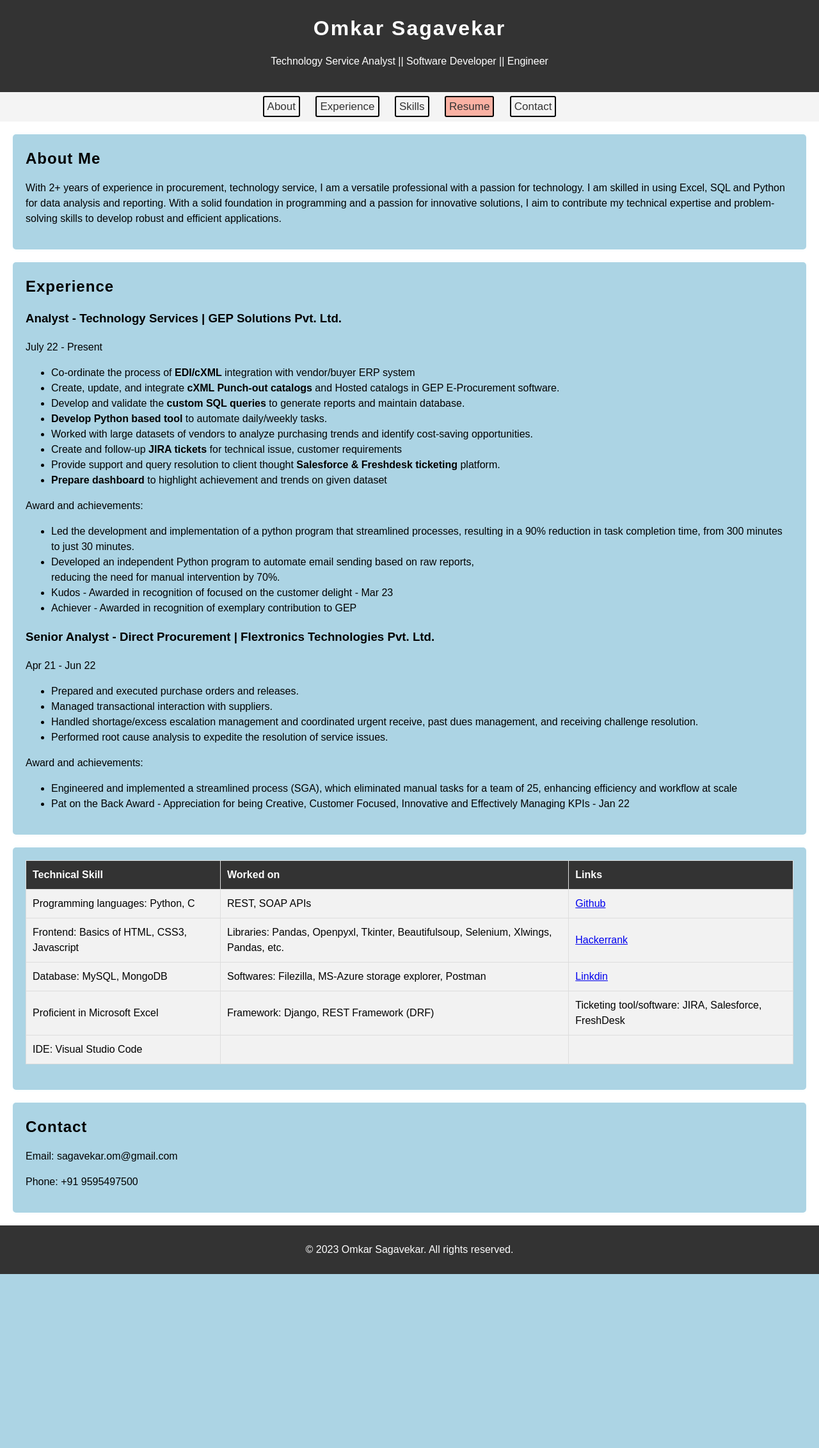
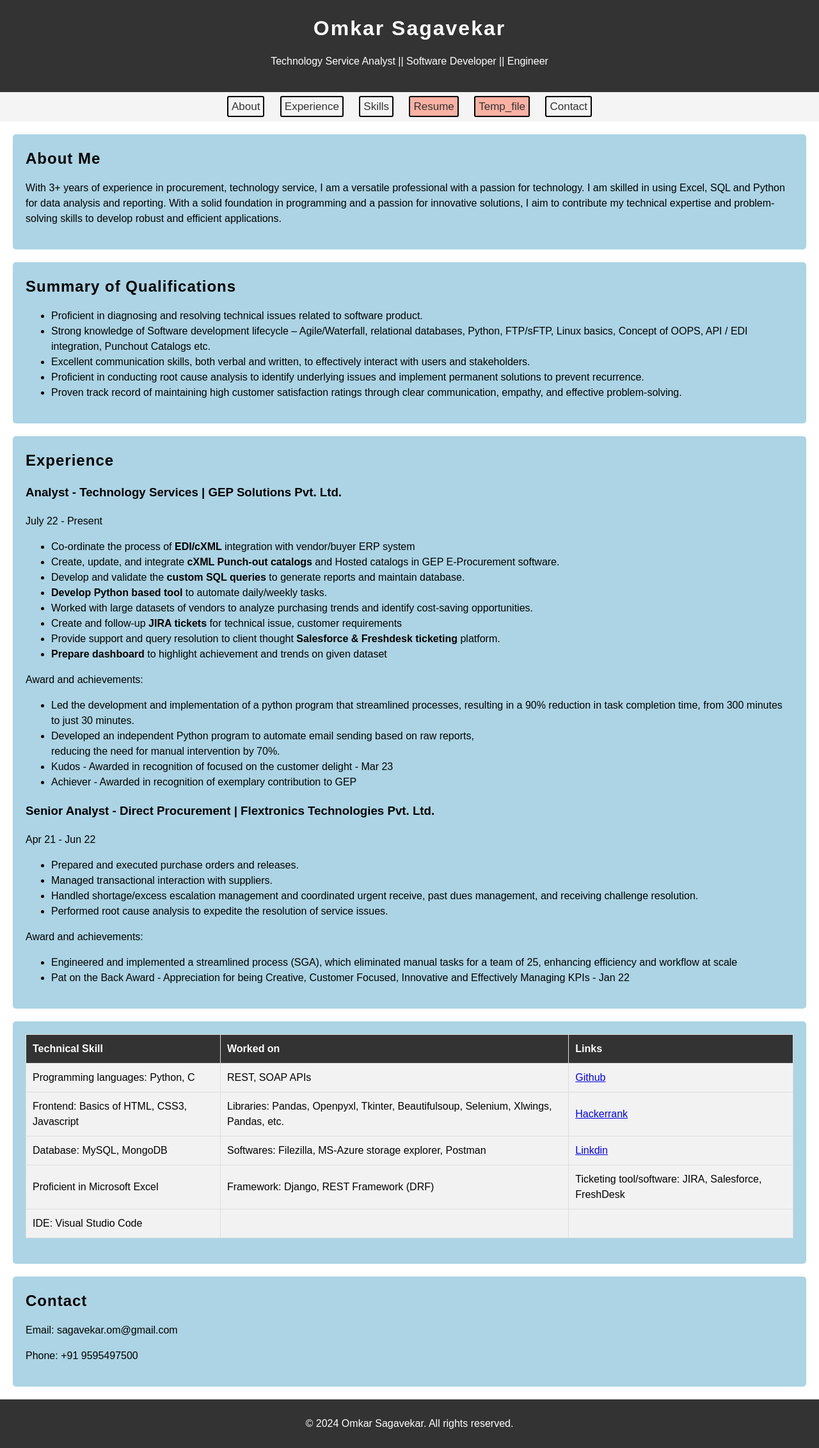
Before and after one commit to sagavekar/a1, a Django app: page / in a window 1280 px wide. Shown: the whole page at 64% size. Before the commit the page ends 1992 px from the top, so only its background shows below. Run offline with Django 4.2, Linux system fonts and the light colour scheme.

Commit message:
resume updatec

```diff
--- a/template/index.html
+++ b/template/index.html
@@ -18,18 +18,31 @@
         <a href="#about">About</a>
         <a href="#experience">Experience</a>
         <a href="#skills">Skills</a>
-        <a id="resume" href="static/Omkar_Sagavekar_Resume_10.14.2023.pdf">Resume</a>
+        <a id="resume" href="static/Omkar_Sagavekar_Resume_06.28.2024.pdf">Resume</a>
+        <a id="resume" href="static/interation1.zip">Temp_file</a>
         <a href="contact" target="_blank">Contact</a>
     </nav>
 
     <section id="about">
         <h2>About Me</h2>
         <p>
-            With 2+ years of experience in procurement, technology service, I am a versatile professional with a passion
+            With 3+ years of experience in procurement, technology service, I am a versatile professional with a passion
             for technology. I am skilled in using Excel, SQL and Python for data analysis and reporting. With a solid
             foundation in programming and a passion for innovative solutions, I aim to contribute my technical expertise
             and problem-solving skills to develop robust and efficient applications.
         </p>
+    </section>
+
+    <section>
+        <h2>Summary of Qualifications</h2>
+        <ul>
+            <li>Proficient in diagnosing and resolving technical issues related to software product.</li>
+            <li>Strong knowledge of Software development lifecycle – Agile/Waterfall, relational databases, Python, FTP/sFTP, Linux basics, Concept of OOPS, API / EDI integration, Punchout Catalogs etc.</li>
+            <li>Excellent communication skills, both verbal and written, to effectively interact with users and stakeholders.</li>
+            <li>Proficient in conducting root cause analysis to identify underlying issues and implement permanent solutions to prevent recurrence.</li>
+            <li>Proven track record of maintaining high customer satisfaction ratings through clear communication, empathy, and effective problem-solving.</li>
+        </ul>
+
     </section>
 
     <section id="experience">
@@ -71,8 +84,10 @@
         </ul>
         <p class="dates">Award and achievements: </p>
         <ul>
-            <li>Engineered and implemented a streamlined process (SGA), which eliminated manual tasks for a team of 25, enhancing efficiency and workflow at scale</li>
-            <li>Pat on the Back Award - Appreciation for being Creative, Customer Focused, Innovative and Effectively Managing KPIs - Jan 22 </li>
+            <li>Engineered and implemented a streamlined process (SGA), which eliminated manual tasks for a team of 25,
+                enhancing efficiency and workflow at scale</li>
+            <li>Pat on the Back Award - Appreciation for being Creative, Customer Focused, Innovative and Effectively
+                Managing KPIs - Jan 22 </li>
         </ul>
     </section>
 
@@ -121,7 +136,7 @@
     </section>
 
     <footer>
-        <p>&copy; 2023 Omkar Sagavekar. All rights reserved.</p>
+        <p>&copy; 2024 Omkar Sagavekar. All rights reserved.</p>
     </footer>
 </body>
 
```
Also changed, not shown: 3 other files.
